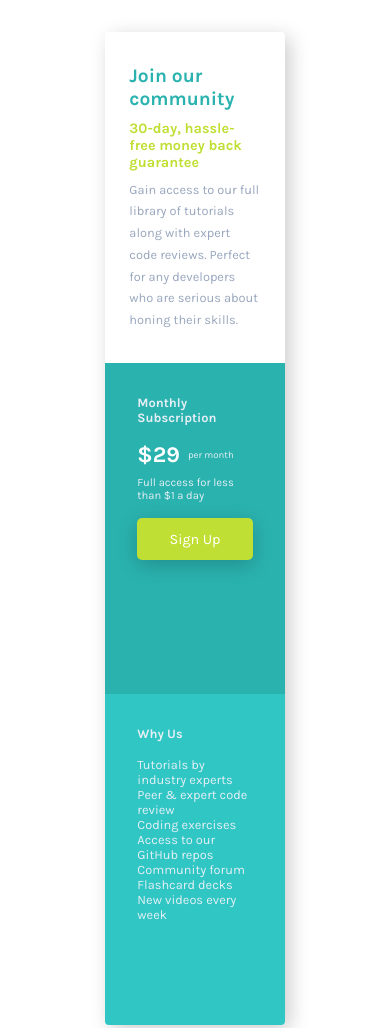
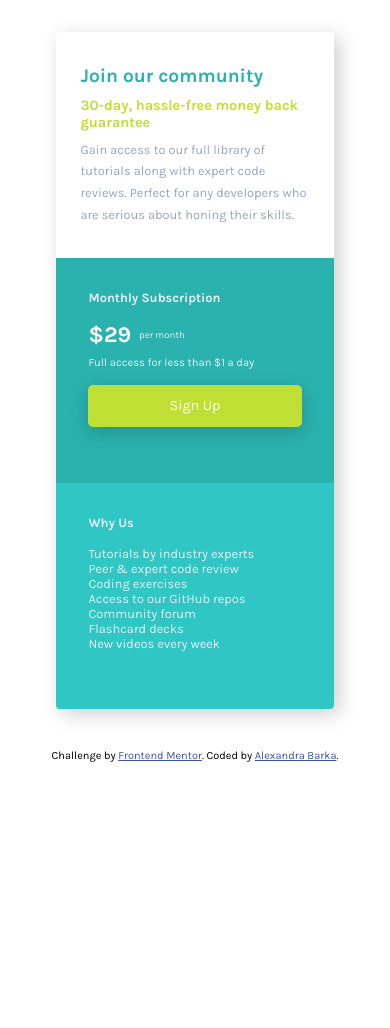
Before and after one commit to aLe3ouLa/single-price-grid, a plain HTML site: page index.html in a window 390 px wide. Shown: the top 1028 px of the page. After the commit the page ends 844 px from the top, so only its background shows below. Drawn offline with Linux system fonts and the light colour scheme.

Commit message:
Add responsiveness for width

```diff
--- a/css/style.css
+++ b/css/style.css
@@ -36,7 +36,6 @@ body {
   justify-content: center;
 
   height: 100vh;
-  padding: 6rem;
 }
 
 .container {
@@ -49,7 +48,7 @@ body {
     border-radius: 1rem;
 
 
-    width: 55%;
+    width: 50%;
     box-shadow: 5px 5px 20px rgba(0,0,0,.2);
     overflow: hidden;
 }
@@ -148,7 +147,6 @@ body {
 
 
 
-
 .attribution { font-size: 11px; text-align: center; }
 .attribution a { color: hsl(228, 45%, 44%); }
 
@@ -164,8 +162,6 @@ body {
       }
 
       body {
-
-
         height: 100%;
         padding: 4rem;
       }
@@ -180,7 +176,7 @@ body {
         border-radius: .5rem;
 
 
-        width: 55%;
+        width: 85%;
         height: 100%;
         box-shadow: 5px 5px 20px rgba(0,0,0,.2);
         overflow: auto;
```
